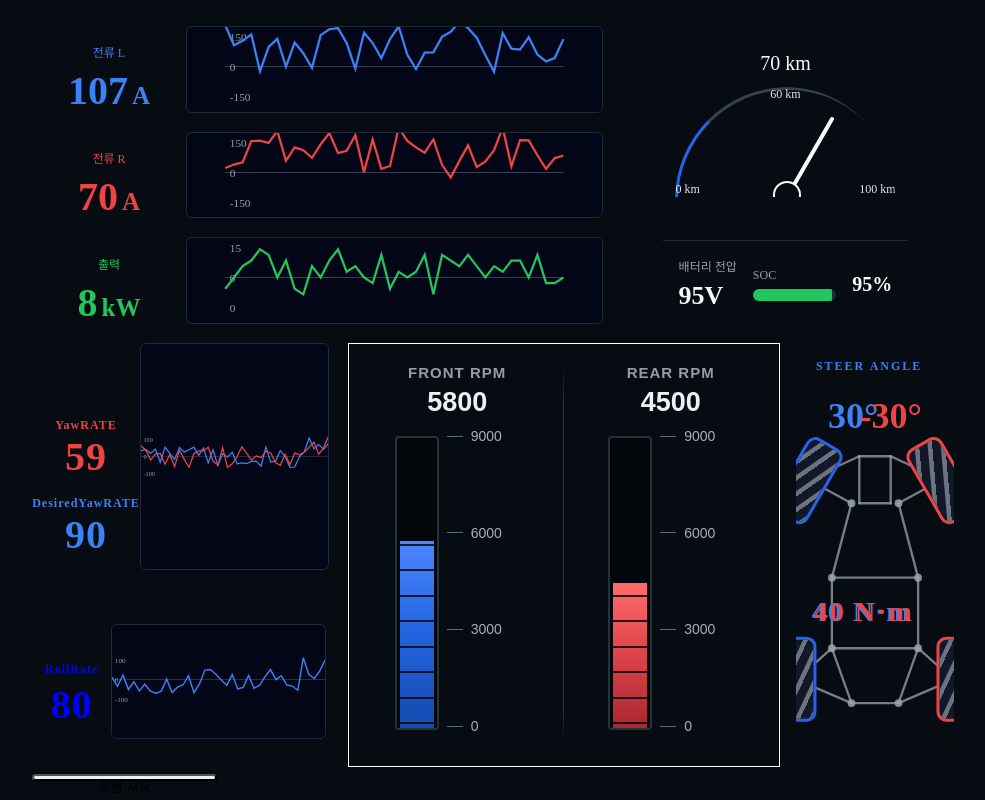
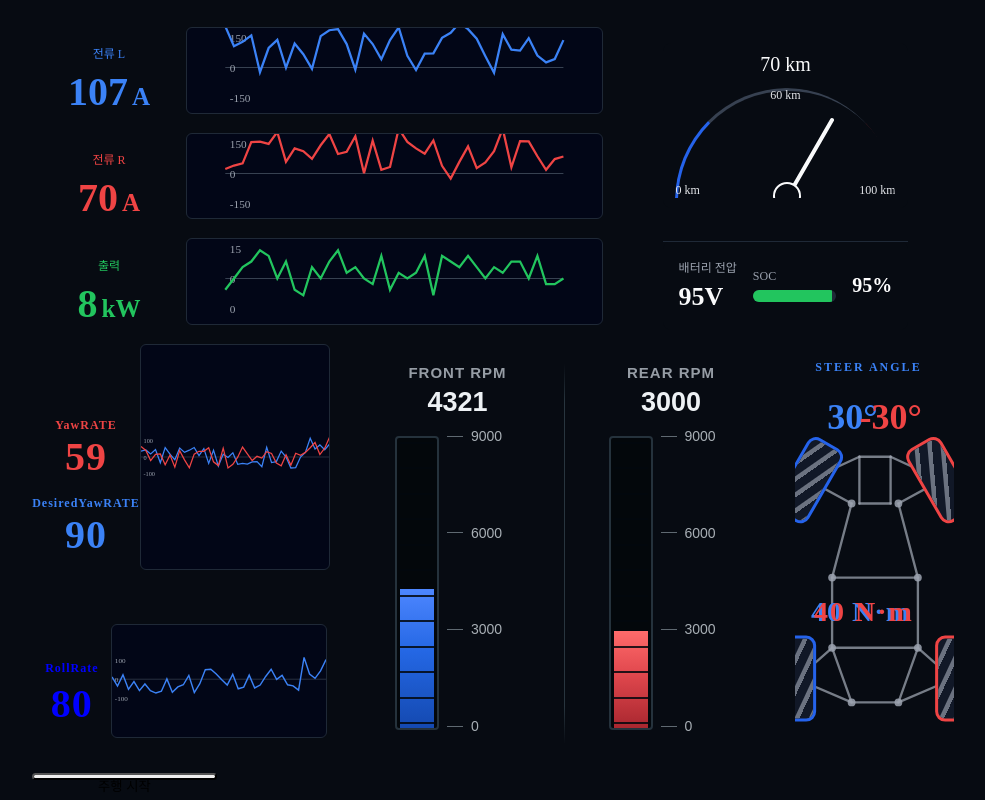
Before and after one commit to IJ-LMNO/MIP_Monitoring_Project, a React app in the folder Frontend/: page / in a window 1280 px wide. Shown: the whole page, without its empty margins (147-1132 px from the left). Built offline with nearby package versions, Linux system fonts and the light colour scheme; the HTML template or start-up script is replaced by a standard one.

Commit message:
fix : rpm pannel

```diff
--- a/Frontend/src/components/dashboard.css
+++ b/Frontend/src/components/dashboard.css
@@ -141,7 +141,6 @@ body{
 
 .rpmstatus-pannel{
     flex : 1;
-    border: 1px solid white;
 
     height: 100%;
 
--- a/Frontend/src/components/panels/RpmStatusPannel/RpmPannel.css
+++ b/Frontend/src/components/panels/RpmStatusPannel/RpmPannel.css
@@ -9,9 +9,7 @@
 
     box-sizing: border-box;
 
-
     border-radius: 8px;
-
 
     font-family: Arial, sans-serif;
     color: #d7dde3;
@@ -54,6 +52,7 @@
 
     width: 125px;
     height: 290px;
+
 }
 
 .rpm-bar-frame {
@@ -68,8 +67,6 @@
 
     border: 2px solid #25323c;
     border-radius: 4px;
-
-
 }
 
 .rpm-bar-fill {
--- a/Frontend/src/components/panels/RpmStatusPannel/RpmStatusPannel.jsx
+++ b/Frontend/src/components/panels/RpmStatusPannel/RpmStatusPannel.jsx
@@ -51,7 +51,7 @@ function RpmGauge({ label, value, max = 9000, colorClass }) {
     );
 }
 
-function RpmPannel({ frontRpm = 5800, rearRpm = 4500 }) {
+function RpmPannel({ frontRpm = 4321, rearRpm = 3000 }) {
     return (
         <div className="rpm-panel">
             <RpmGauge
```
